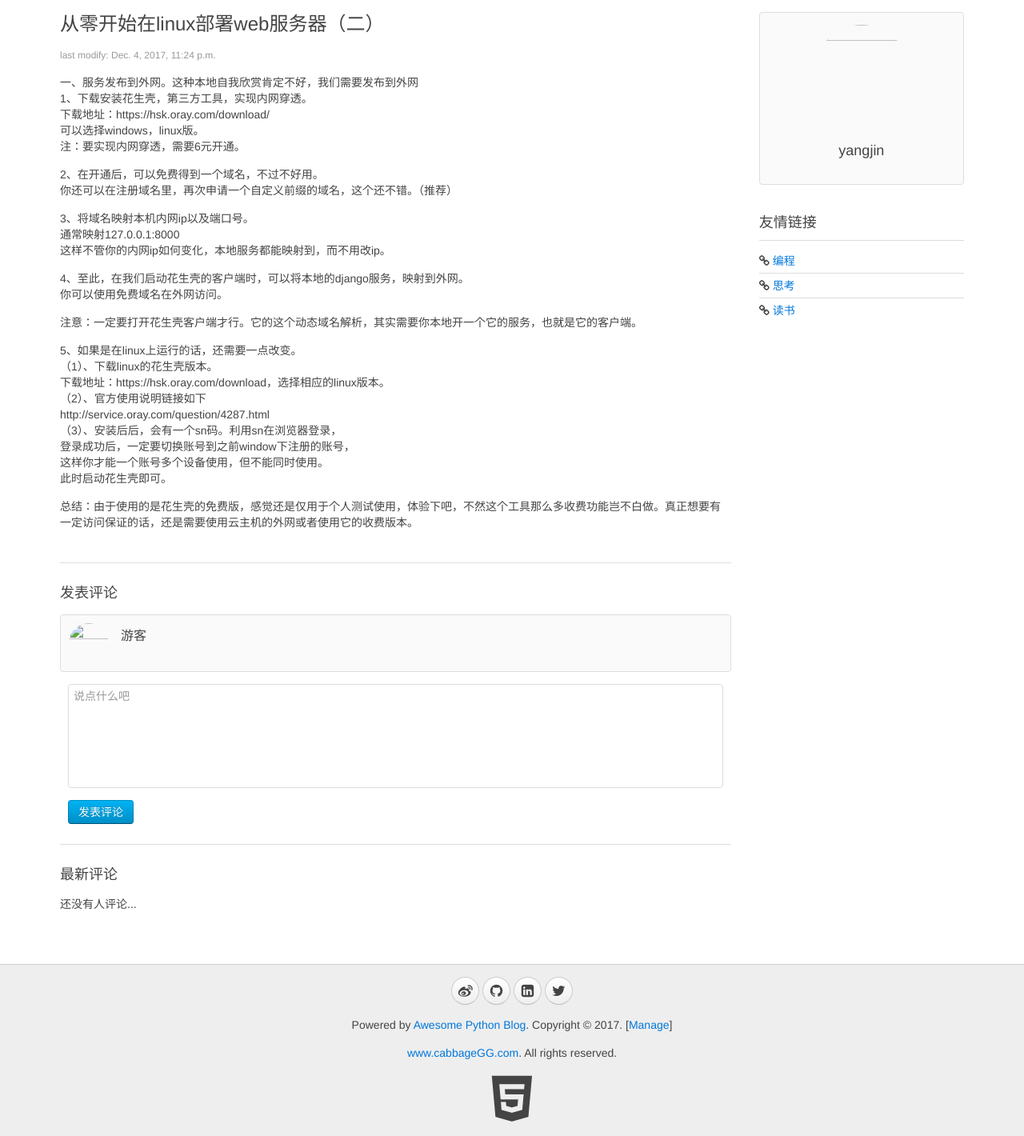
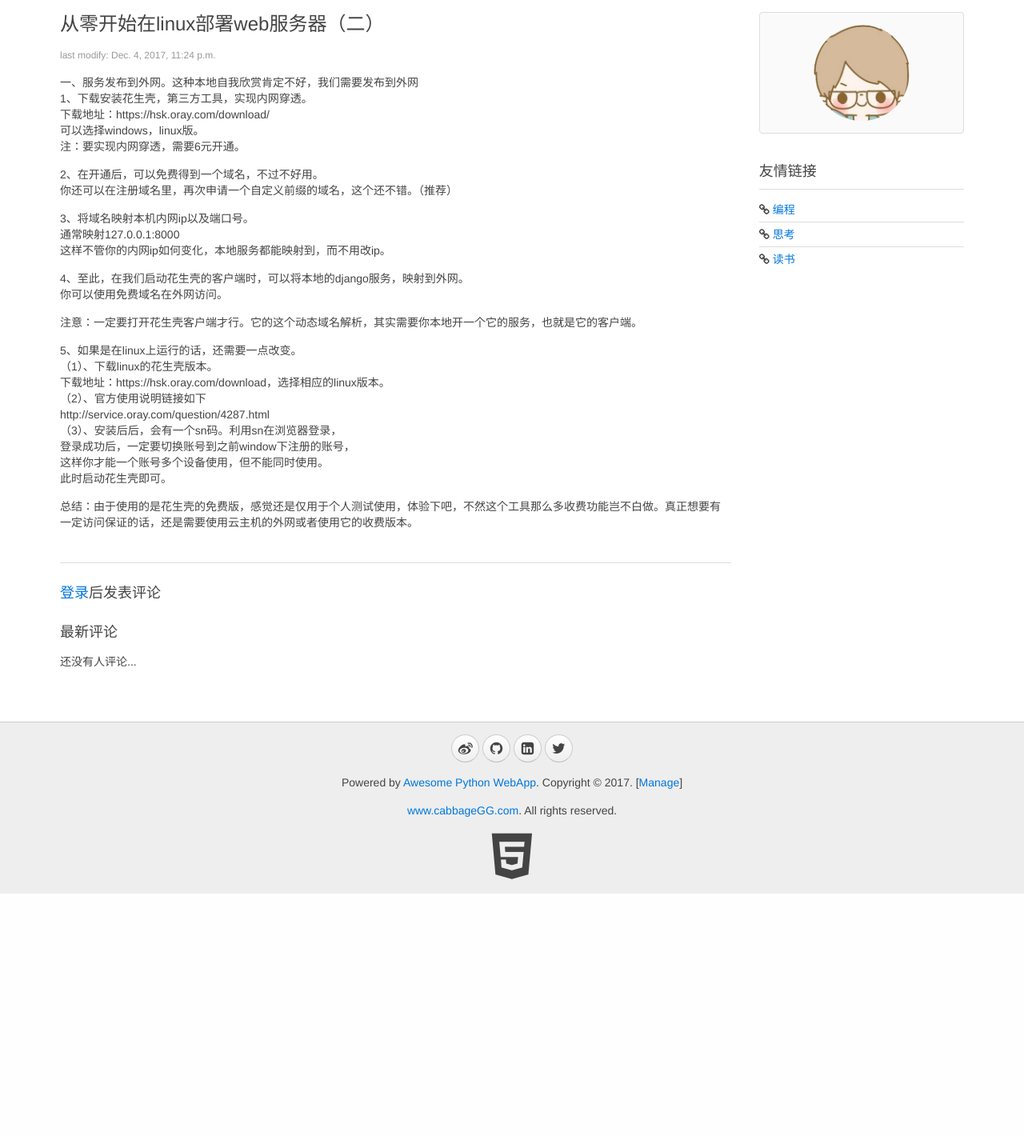
Before and after one commit to cabbageGG/myblog, a Django app: page /blog/page/2/ in a window 1280 px wide. Shown: the part 42-1462 px from the top of the page at 80% size. After the commit the page ends 1159 px from the top, so only its background shows below. Run offline with Django 3.2, Linux system fonts and the light colour scheme; data comes from the database, SQL or seed files in the repository; both versions use the stored data as it was after the commit; data that the repository does not hold is empty.

Commit message:
django load media/img

```diff
--- a/my_blog/blog/templates/__base__.html
+++ b/my_blog/blog/templates/__base__.html
@@ -66,7 +66,7 @@
                     <a target="_blank" href="http://www.linkedin.com/" class="uk-icon-button uk-icon-linkedin-square"></a>
                     <a target="_blank" href="https://twitter.com/" class="uk-icon-button uk-icon-twitter"></a>
                 </p>
-                <p>Powered by <a href="https://github.com/cabbageGG">Awesome Python Blog</a>. Copyright &copy; 2017. [<a href="/admin/" target="_blank">Manage</a>]</p>
+                <p>Powered by <a href="https://github.com/cabbageGG">Awesome Python WebApp</a>. Copyright &copy; 2017. [<a href="/admin/" target="_blank">Manage</a>]</p>
                 <p><a href="https://github.com/cabbageGG" target="_blank">www.cabbageGG.com</a>. All rights reserved.</p>
                 <a target="_blank" href="http://www.w3.org/TR/html5/"><i class="uk-icon-html5" style="font-size:64px; color: #444;"></i></a>
             </div>
--- a/my_blog/blog/templates/blog/blog.html
+++ b/my_blog/blog/templates/blog/blog.html
@@ -39,19 +39,17 @@
             <h2>{{ blog.title }}</h2>
             <p class="uk-article-meta">last modify: {{ blog.create_time }}</p>
             <p>{{ blog.content | linebreaks }}</p>
-{#            <a href="{% url 'blog:edit_blog' blog.id %}">修改博客</a>#}
-{#            <a href="{% url 'blog:delete_blog' blog.id %}">删除博客</a>#}
         </article>
 
         <hr class="uk-article-divider">
 
-    {% if user %}
+    {% if userinfo %}
         <h3>发表评论</h3>
 
         <article class="uk-comment">
             <header class="uk-comment-header">
                 <img class="uk-comment-avatar uk-border-circle" width="50" height="50" src="{{ user.image }}">
-                <h4 class="uk-comment-title">{{ user.name | default:'游客' }}</h4>
+                <h4 class="uk-comment-title">{{ userinfo.name | default:'游客' }}</h4>
             </header>
             <div class="uk-comment-body">
                 <form id="form-comment" class="uk-form" action="{% url 'blog:comment' blog.id %}" method="post">
@@ -104,8 +102,7 @@
     <div class="uk-width-medium-1-4">
         <div class="uk-panel uk-panel-box">
             <div class="uk-text-center">
-                <img class="uk-border-circle" width="120" height="120" src="{{ blog.user_image }}">
-                <h3>yangjin</h3>
+                <img class="uk-border-circle" width="120" height="120" src="/media/img/test.jpg">
             </div>
         </div>
         <div class="uk-panel uk-panel-header">
--- a/my_blog/my_blog/settings.py
+++ b/my_blog/my_blog/settings.py
@@ -124,6 +124,6 @@ STATICFILES_DIRS = [
     os.path.join(BASE_DIR, 'static')
 ]
 
-MEDIA_ROOT = 'media/'
+MEDIA_ROOT = os.path.join(BASE_DIR, 'media')
 
-MEDIA_URL = 'media/'
+MEDIA_URL = '/media/'
--- a/my_blog/my_blog/urls.py
+++ b/my_blog/my_blog/urls.py
@@ -16,6 +16,8 @@ Including another URLconf
 from django.conf.urls import url, include
 from django.contrib import admin
 import blog.views as view
+from django.contrib.staticfiles.urls import static
+from my_blog import settings
 
 urlpatterns = [
     url(r'^admin/', admin.site.urls),
@@ -23,3 +25,5 @@ urlpatterns = [
     url(r'^blog/', include('blog.urls', namespace="blog"))
 
 ]
+
+urlpatterns += static(settings.MEDIA_URL,document_root=settings.MEDIA_ROOT)
```
Also changed, not shown: my_blog/blog/admin.py (+6 -1 lines), my_blog/db.sqlite3, my_blog/media/img/test.jpg (added).
